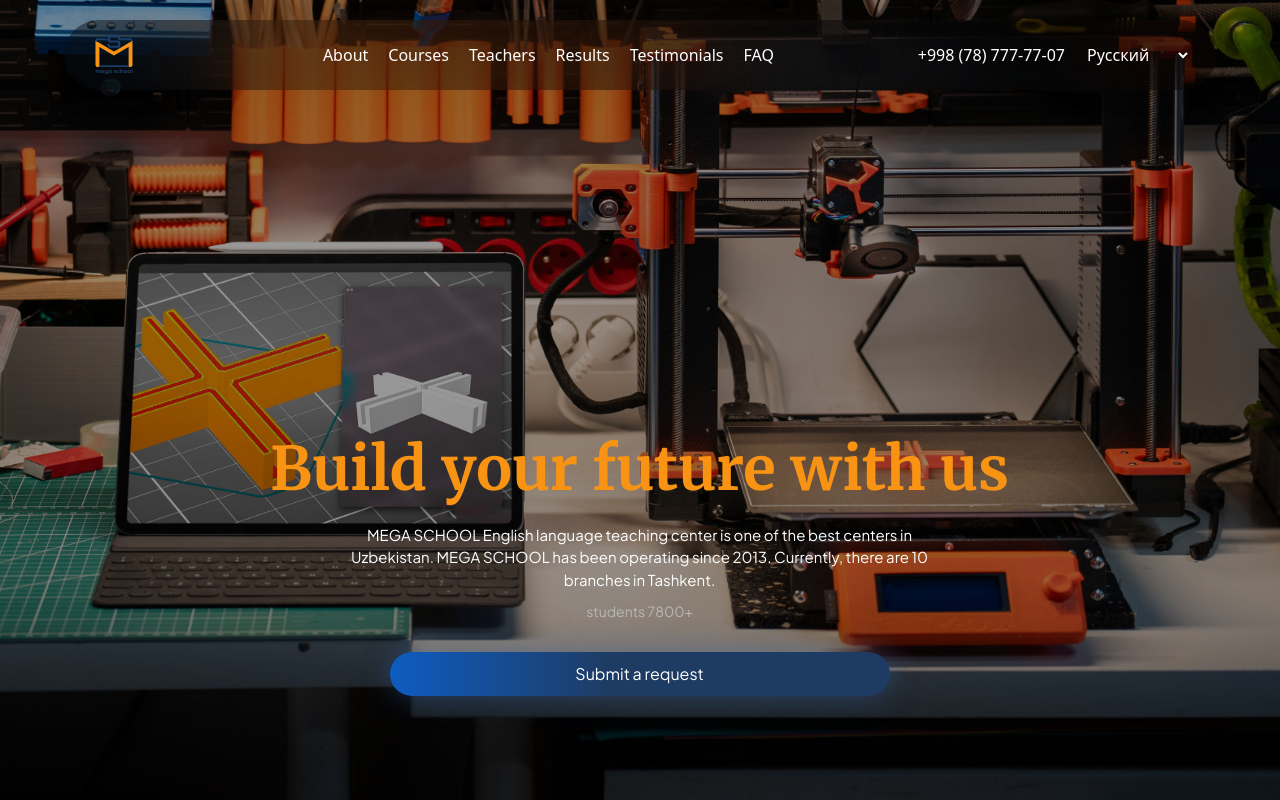
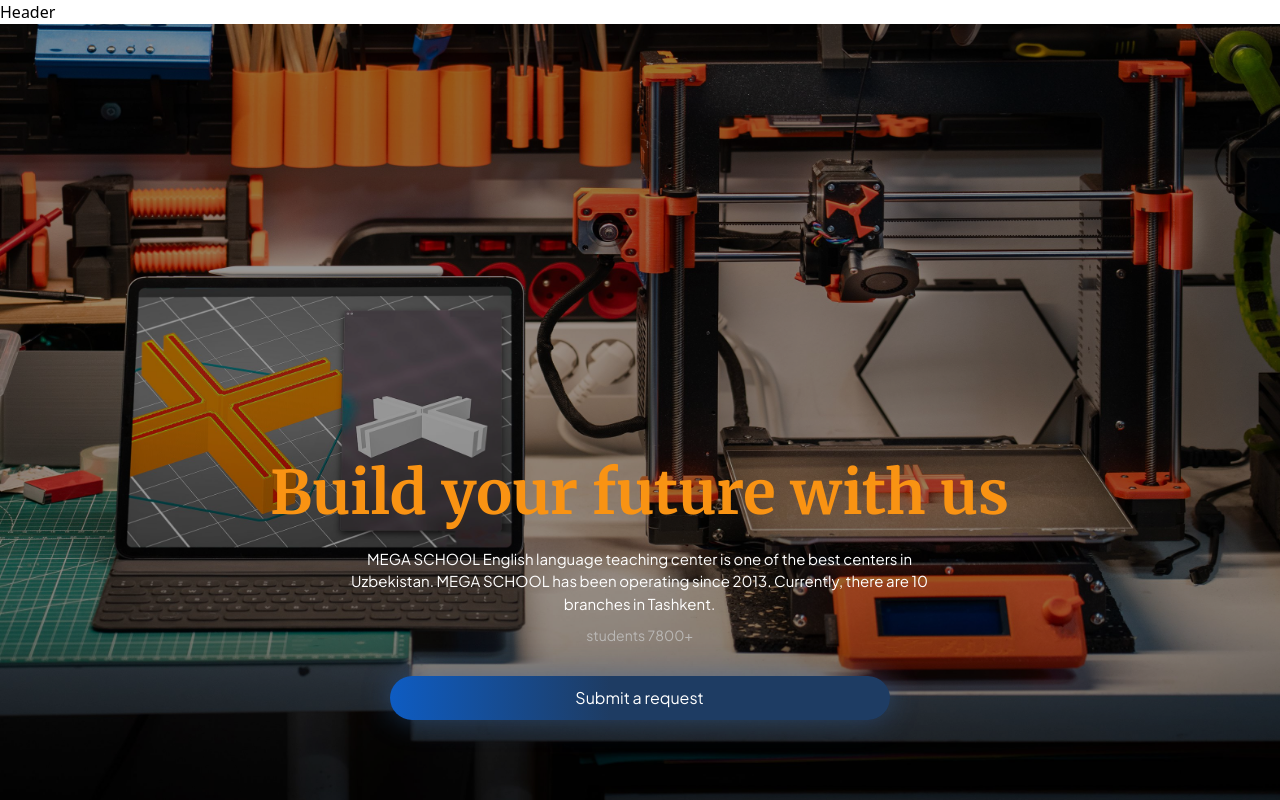
Before and after one commit to usershokhrukh/mega-school, a Next.js app: page / in a window 1280 px wide. Shown: the top 800 px of the page. Built offline with nearby package versions, Linux system fonts and the light colour scheme.

Commit message:
features/develop header conflict, header deleted

```diff
--- a/src/components/header/Header.jsx
+++ b/src/components/header/Header.jsx
@@ -1,55 +1,8 @@
-import Image from 'next/image'
 import React from 'react'
-import './header.modules.scss'
 
 const Header = () => {
   return (
-    <div className="header">
-
-      <div className="header__logo">
-        <img
-          className="header__logo-img"
-          src="/logos/logo.svg"
-          alt="Logo"
-          width={50}
-          height={20}
-        />
-      </div>
-
-      <ul className="header__ul">
-        <li className="header__li">
-          <a className="header__link" href="#">About</a>
-        </li>
-        <li className="header__li">
-          <a className="header__link" href="#">Courses</a>
-        </li>
-        <li className="header__li">
-          <a className="header__link" href="#">Teachers</a>
-        </li>
-        <li className="header__li">
-          <a className="header__link" href="#">Results</a>
-        </li>
-        <li className="header__li">
-          <a className="header__link" href="#">Testimonials</a>
-        </li>
-        <li className="header__li">
-          <a className="header__link" href="#">FAQ</a>
-        </li>
-
-      </ul>
-
-      <div className="header__lang-wrapper">
-        <li className="header__li">
-          <a className="header__link" href="tel:+998787777707">+998 (78) 777-77-07</a>
-        </li>
-        <select id="languages" name="languages" className="header__lang-select">
-          <option value="r">Русский</option>
-          <option value="a">English</option>
-          <option value="u">O'zbekcha</option>
-        </select>
-      </div>
-
-    </div>
+    <div>Header</div>
   )
 }
 
--- a/src/components/header/header.modules.scss
+++ /dev/null
@@ -1,94 +0,0 @@
-.header__ul {
-  list-style: none;
-  margin: 0;
-  padding: 0;
-  display: flex;
-  gap: 20px;
-  margin-left: 40px;
-}
-
-.header__link {
-  text-decoration: none;
-  color: #ffffff;
-  font-weight: 500;
-  transition: color 0.3s ease;
-
-}
-
-.header__link:hover {
-  color: #0070f3;
-}
-
-.header {
-  position: fixed;
-  top: 20px;
-  left: 50%;
-  transform: translateX(-50%);
-  width: 90%;
-  max-width: 1200px;
-  border-radius: 50px;
-
-  background-color: rgba(0, 0, 0, 0.284);
-  backdrop-filter: blur(100px);
-  -webkit-backdrop-filter: blur(100px);
-  box-shadow: 0 4px 30px rgba(0, 0, 0, 0.05);
-  backdrop-filter: blur(50px);
-
-  display: flex;
-  justify-content: space-between;
-  align-items: center;
-  padding: 10px 25px;
-  z-index: 1000;
-  box-sizing: border-box;
-}
-
-.header__li {
-  list-style: none;
-}
-
-.header__lang-wrapper {
-  display: flex;
-  align-items: center;
-  gap: 8px;
-
-
-}
-
-.header__lang-label {
-  font-size: 14px;
-  color: #666;
-}
-
-.header__lang-select {
-  padding: 5px 10px;
-  cursor: pointer;
-  color: #fff;
-  border-radius: 5px;
-
-  background-color: rgba(0, 0, 0, 0);
-  backdrop-filter: blur(100px);
-  -webkit-backdrop-filter: blur(100px);
-  box-shadow: 0 4px 30px rgba(0, 0, 0, 0.05);
-  backdrop-filter: blur(50px);
-
-}
-
-@media (max-width: 768px) {
-  .header {
-    flex-direction: column;
-    gap: 15px;
-    padding: 20px;
-    border-radius: 24px;
-    width: 95%;
-  }
-
-  .header__ul {
-    flex-wrap: wrap;
-    justify-content: center;
-    gap: 12px 18px;
-  }
-
-  .header__link {
-    font-size: 15px;
-  }
-}
```
